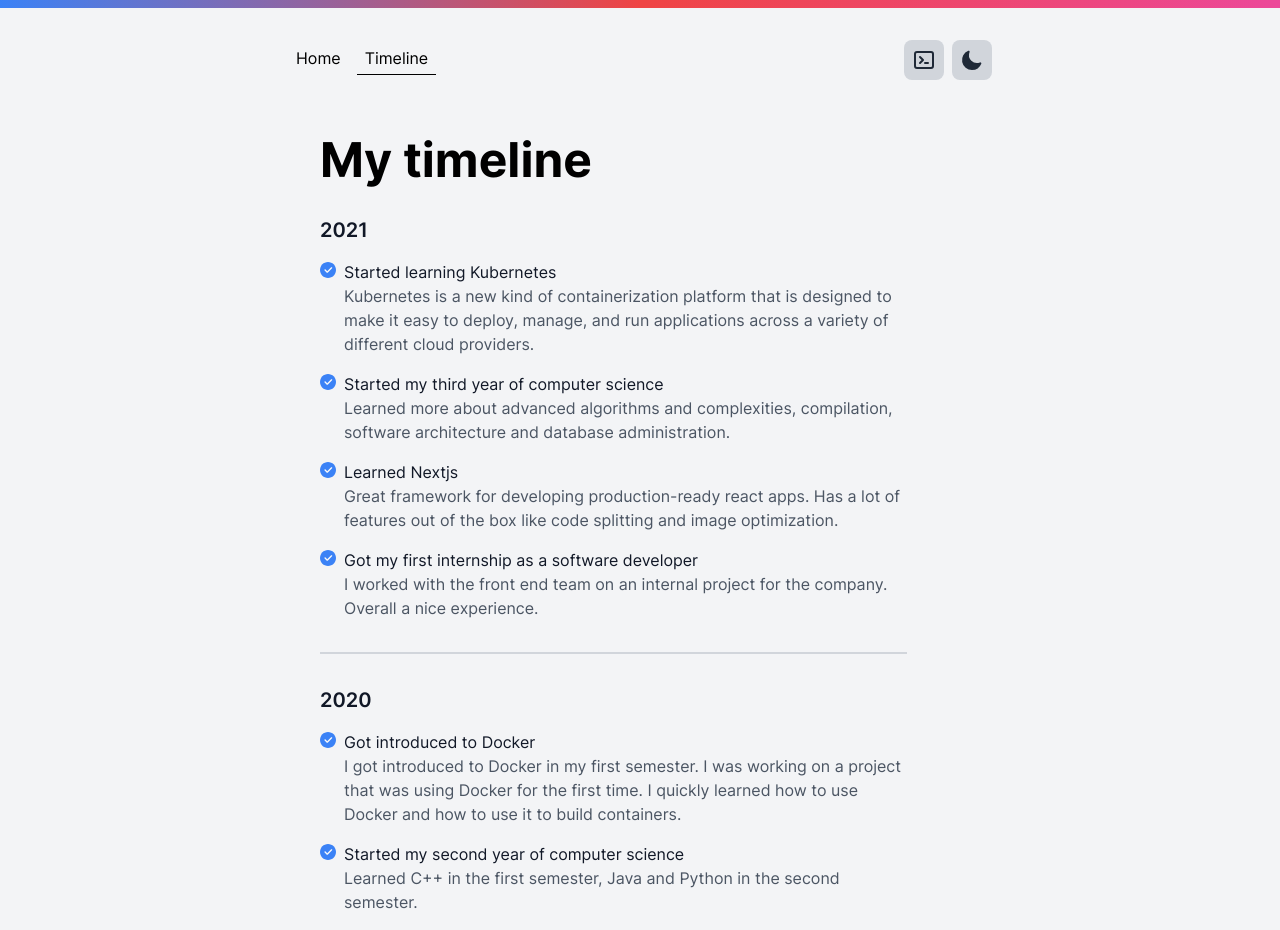
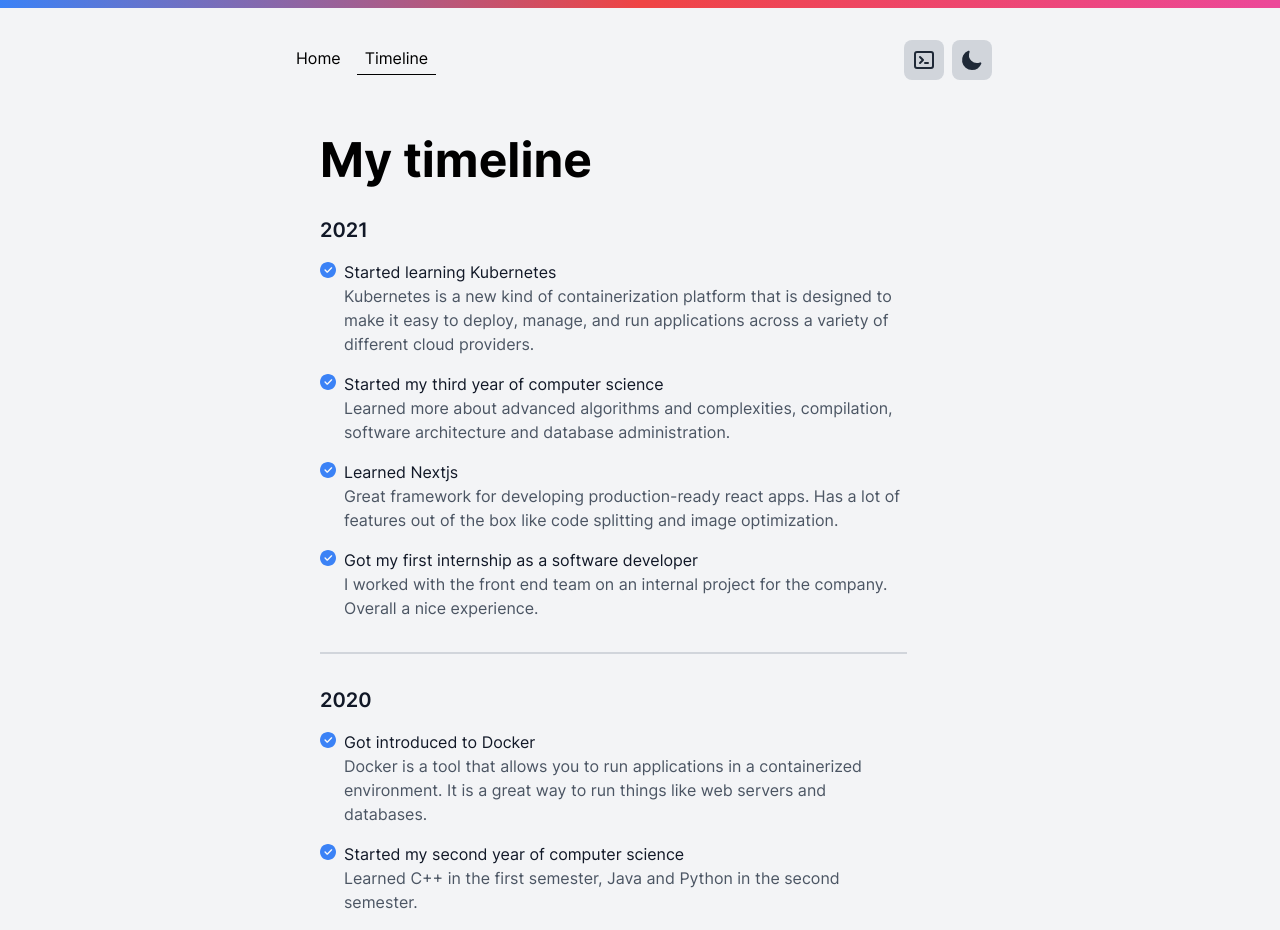
Before and after one commit to Seifbarouni/seifbarouni.live, a Next.js app: page /timeline in a window 1280 px wide. Shown: the top 930 px of the page. Built offline with nearby package versions, Linux system fonts and the light colour scheme; what tailwindcss-no-scrollbar would draw is missing.

Commit message:
timeline update

```diff
--- a/components/timeline/FullTimeline.tsx
+++ b/components/timeline/FullTimeline.tsx
@@ -86,9 +86,9 @@ const FullTimeline: React.FC<FullTimelineProps> = ({}) => {
       <ul>
         <Achievement title="Got introduced to Docker">
           <p>
-            I got introduced to Docker in my first semester. I was working on a
-            project that was using Docker for the first time. I quickly learned
-            how to use Docker and how to use it to build containers.
+            Docker is a tool that allows you to run applications in a
+            containerized environment. It is a great way to run things like web
+            servers and databases.
           </p>
         </Achievement>
         <Achievement title="Started my second year of computer science">
```
